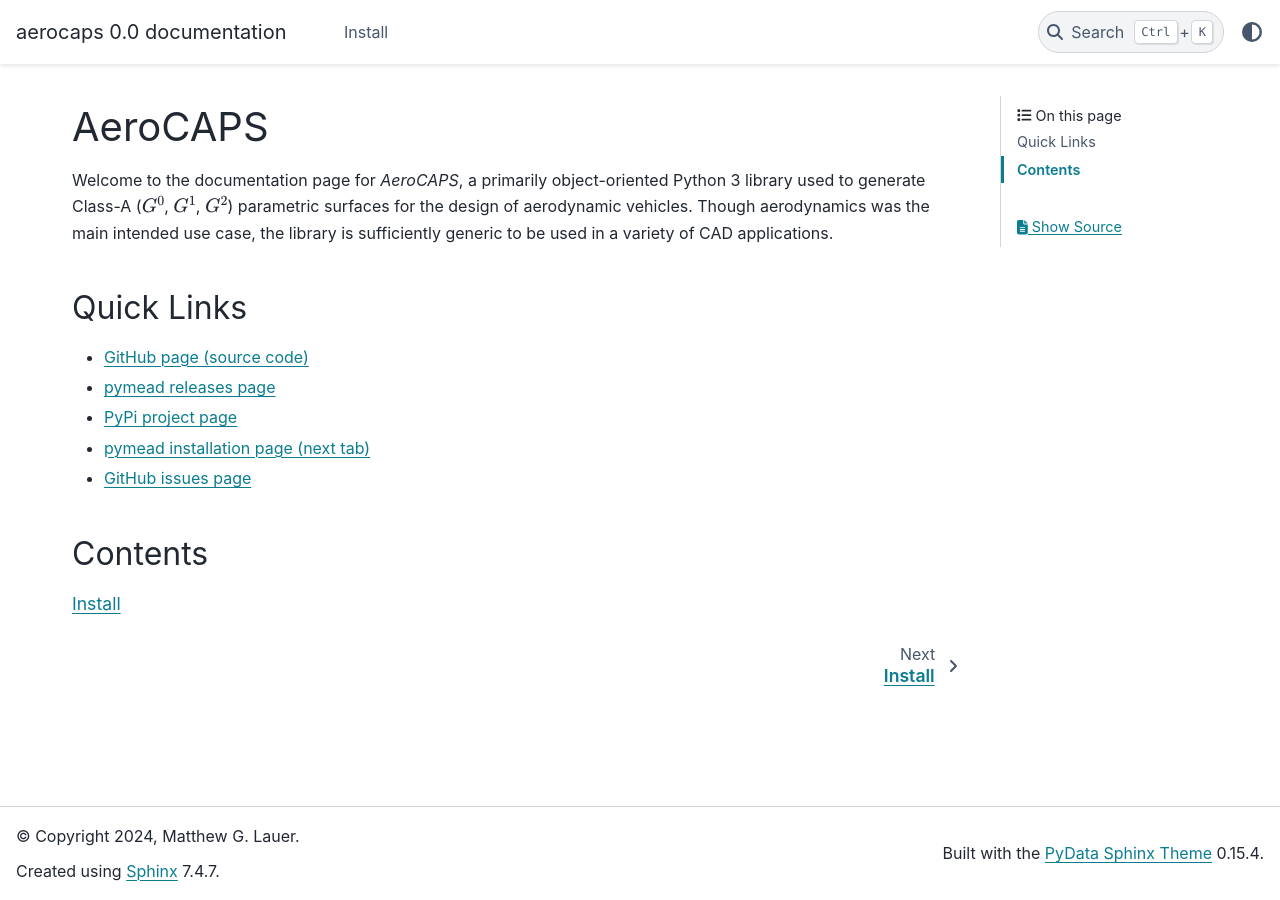
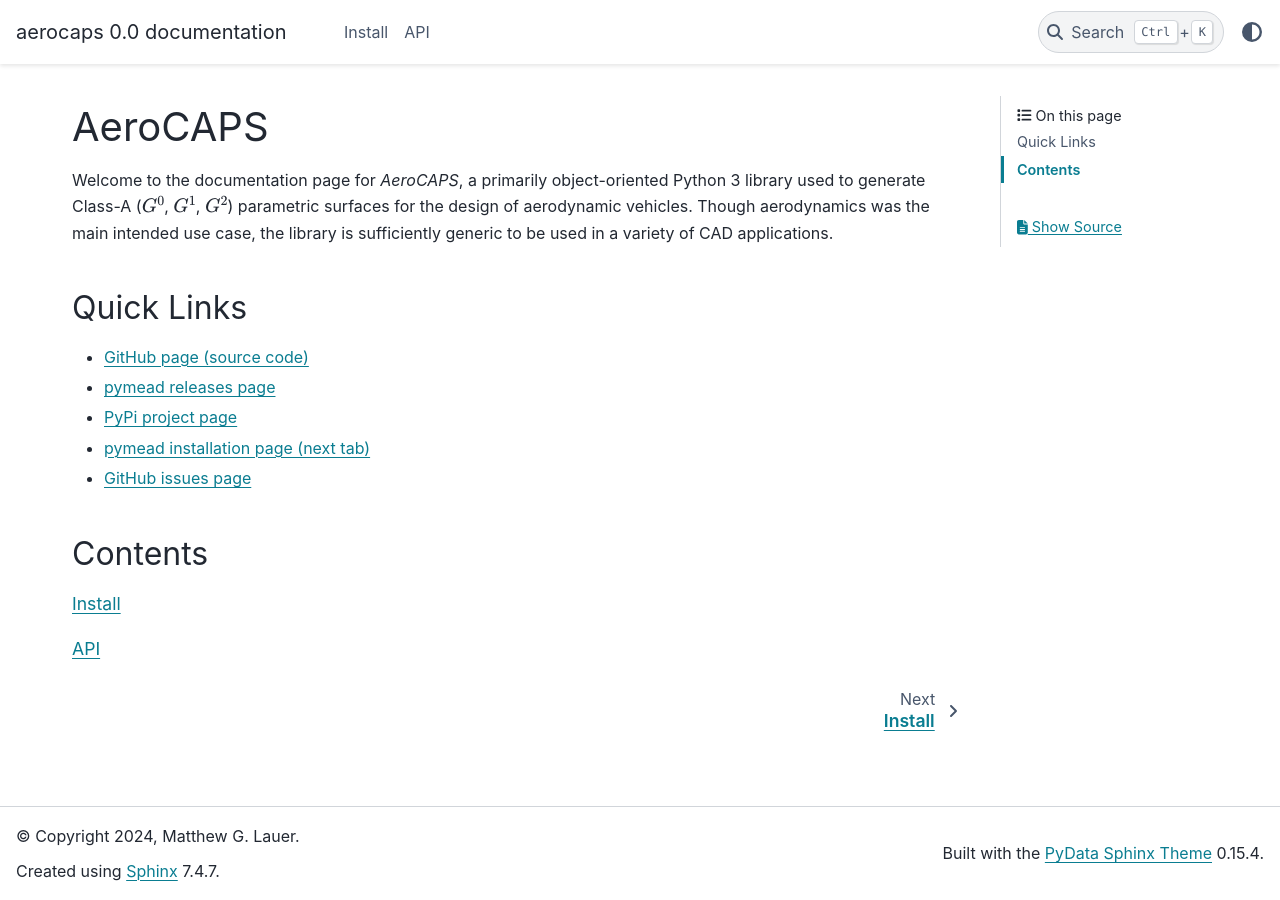
Before and after one commit to mlau154/aerocaps, a Sphinx documentation site: the page built from docs/source/index.rst, in a window 1280 px wide. Built offline with Sphinx 7.4.7 and the PyData theme 0.15.4, drawn with Linux system fonts in a browser that asks for light colours.

```diff
--- /dev/null
+++ b/docs/source/_static/css/custom.css
@@ -0,0 +1,12 @@
+html[data-theme="dark"] {
+    --bs-body-bg: 33,37,41;
+}
+
+table.no-border-table td {
+    border: none;
+}
+
+table.max-width-table {
+    width: 500px;
+    max-width: 100%;
+}
--- /dev/null
+++ b/docs/source/_templates/custom-class-template.rst
@@ -0,0 +1,35 @@
+{{ fullname | escape | underline}}
+
+.. currentmodule:: {{ module }}
+
+.. autoclass:: {{ objname }}
+   :members:
+   :show-inheritance:
+
+   {% block methods %}
+   .. automethod:: __init__
+
+   {% if methods %}
+   .. rubric:: {{ _('Methods') }}
+
+   .. autosummary::
+   {% for item in methods %}
+   {%- if item not in inherited_members and item != "__init__" %}
+      ~{{ name }}.{{ item }}
+   {%- endif %}
+   {%- endfor %}
+   {% endif %}
+   {% endblock %}
+
+   {% block attributes %}
+   {% if attributes %}
+   .. rubric:: {{ _('Attributes') }}
+
+   .. autosummary::
+   {% for item in attributes %}
+   {%- if item not in inherited_members %}
+      ~{{ name }}.{{ item }}
+   {%- endif %}
+   {%- endfor %}
+   {% endif %}
+   {% endblock %}
--- /dev/null
+++ b/docs/source/_templates/custom-module-template.rst
@@ -0,0 +1,66 @@
+{{ fullname | escape | underline}}
+
+.. automodule:: {{ fullname }}
+
+   {% block attributes %}
+   {% if attributes %}
+   .. rubric:: Module Attributes
+
+   .. autosummary::
+      :toctree:
+   {% for item in attributes %}
+      {{ item }}
+   {%- endfor %}
+   {% endif %}
+   {% endblock %}
+
+   {% block functions %}
+   {% if functions %}
+   .. rubric:: {{ _('Functions') }}
+
+   .. autosummary::
+      :toctree:
+   {% for item in functions %}
+      {{ item }}
+   {%- endfor %}
+   {% endif %}
+   {% endblock %}
+
+   {% block classes %}
+   {% if classes %}
+   .. rubric:: {{ _('Classes') }}
+
+   .. autosummary::
+      :toctree:
+      :template: custom-class-template.rst
+   {% for item in classes %}
+      {{ item }}
+   {%- endfor %}
+   {% endif %}
+   {% endblock %}
+
+   {% block exceptions %}
+   {% if exceptions %}
+   .. rubric:: {{ _('Exceptions') }}
+
+   .. autosummary::
+      :toctree:
+   {% for item in exceptions %}
+      {{ item }}
+   {%- endfor %}
+   {% endif %}
+   {% endblock %}
+
+{% block modules %}
+{% if modules %}
+.. rubric:: Modules
+
+.. autosummary::
+   :toctree:
+   :template: custom-module-template.rst
+   :recursive:
+{% for item in modules %}
+   {{ item }}
+{%- endfor %}
+{% endif %}
+{% endblock %}
--- a/docs/source/conf.py
+++ b/docs/source/conf.py
@@ -55,10 +55,10 @@ navigation_depth = 2  # For the table of contents
 
 html_static_path = ['_static']
 
-# html_css_files = [
-#     'css/custom.css',
-# ]
-#
+html_css_files = [
+    'css/custom.css',
+]
+
 # html_logo = "_static/pymead-logo.png"
-#
-# autosectionlabel_prefix_document = False
+
+autosectionlabel_prefix_document = False
--- a/docs/source/index.rst
+++ b/docs/source/index.rst
@@ -23,3 +23,8 @@ Contents
     :maxdepth: 5
 
     install
+
+.. toctree::
+   :maxdepth: 3
+
+   api
```
Also changed, not shown: docs/source/api.rst (added, +14 -0 lines).
